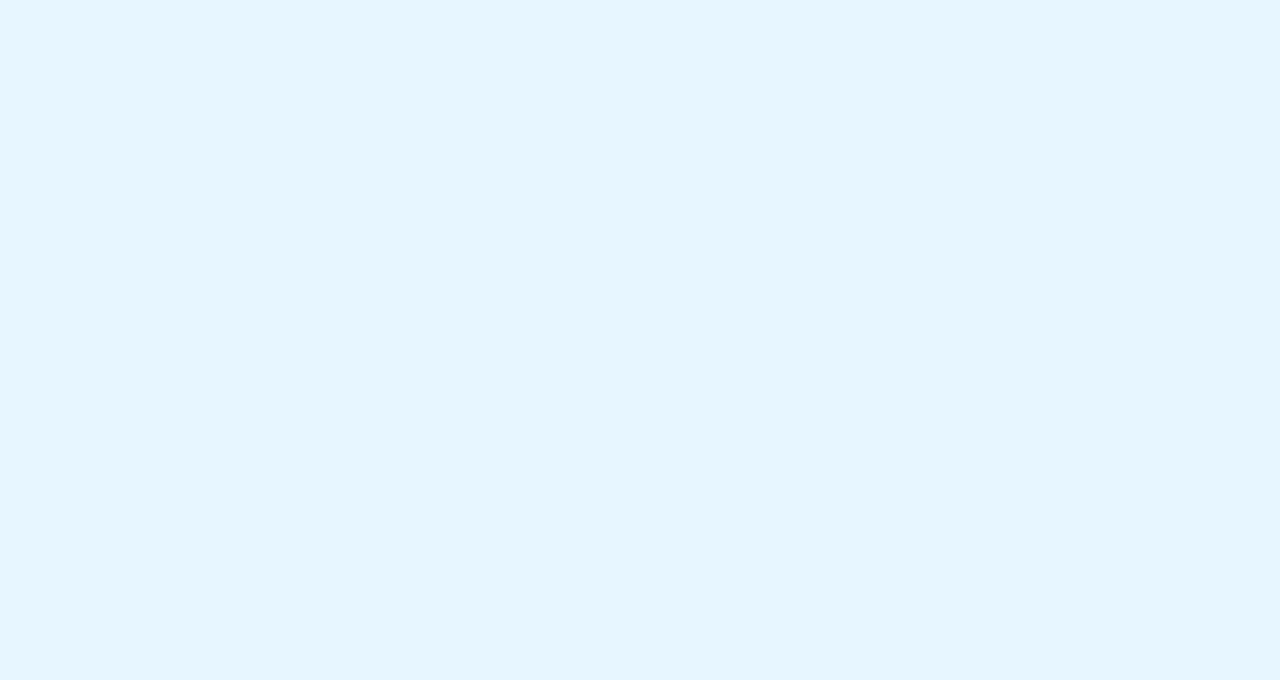
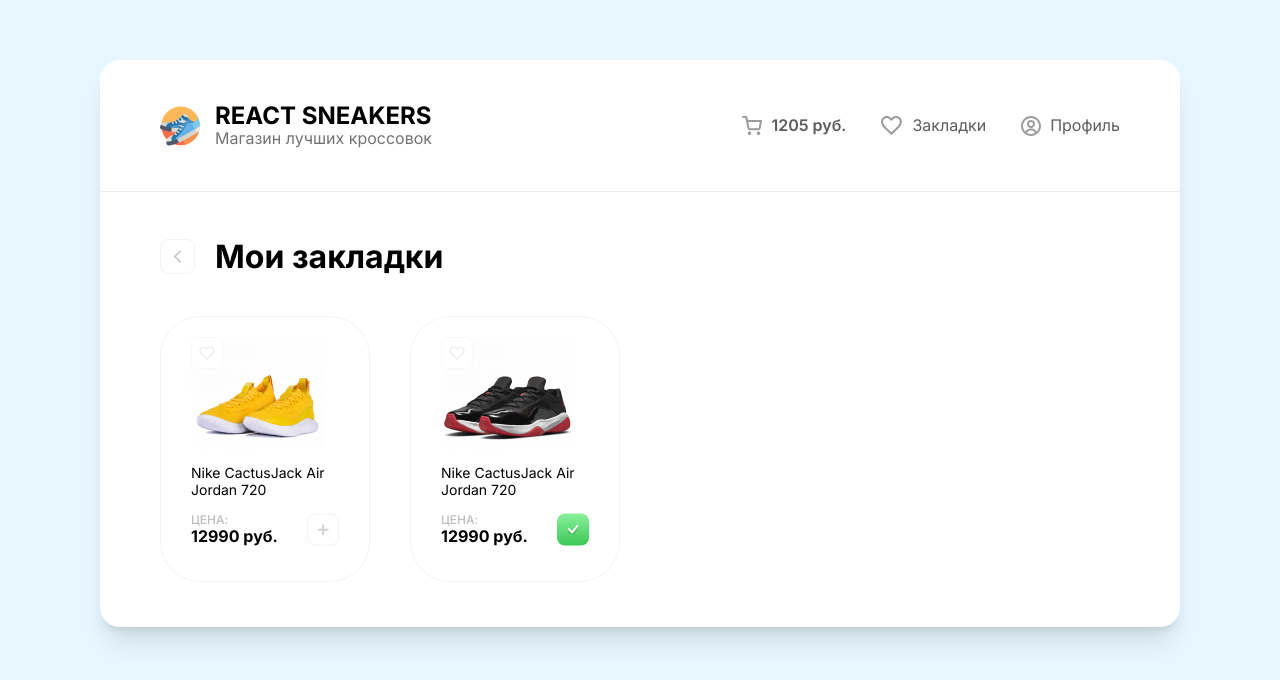
Before and after one commit to KTDKasp/KTDKasp-react-vite-sneakers-v2, a React (Vite) app: page /favorites in a window 1280 px wide. Before the commit this address had no page. Shown: the top 680 px of the page. Built offline with nearby package versions, Linux system fonts and the light colour scheme.

Commit message:
Добавили роутинг в закладки и создали скелетон

```diff
--- a/src/App.jsx
+++ b/src/App.jsx
@@ -1,8 +1,9 @@
 // import React from 'react';
 import { Route, Routes } from 'react-router-dom';
 
+import { MainLayout } from './layout/MainLayout';
 import { Home } from './pages/Home';
-import { MainLayout } from './layout/MainLayout';
+import { Favorites } from './pages/Favorites';
 
 import './app.css';
 
@@ -12,6 +13,7 @@
 			<Routes>
 				<Route path="/" element={<MainLayout />}>
 					<Route index element={<Home />} />
+					<Route path="favorites" element={<Favorites />} />
 				</Route>
 			</Routes>
 		</div>
--- a/src/app.css
+++ b/src/app.css
@@ -11,6 +11,11 @@
   list-style: none;
   outline: none;
   font-family: "Inter", system-ui;
+}
+
+a {
+  color: inherit;
+  text-decoration: none;
 }
 
 img,
--- a/src/components/Header/index.jsx
+++ b/src/components/Header/index.jsx
@@ -1,34 +1,36 @@
-import React from 'react'
+import { Link } from 'react-router-dom';
 
-import './Header.css'
+import './Header.css';
 
 export const Header = () => {
   return (
-    <header className='header'>
-
-      <div className='header__left'>
-        <img className='header__logo' src="/png/logo.png" alt="Logo" />
-        <div className='header__text'>
+    <header className="header">
+      <Link to="/">
+        <div className="header__left">
+          <img className="header__logo" src="/png/logo.png" alt="Logo" />
+          <div className="header__text">
             <h2>React Sneakers</h2>
             <p>Магазин лучших кроссовок</p>
           </div>
         </div>
+      </Link>
 
-      <ul className='header__right'>
-        <li className='header__list-elem'>
+      <ul className="header__right">
+        <li className="header__list-elem">
           <img src="/svg/cart.svg" alt="Cart" />
           <b>1205 руб.</b>
         </li>
-        <li className='header__list-elem'>
+        <Link to="favorites">
+          <li className="header__list-elem">
             <img src="/svg/heart.svg" alt="Saved" />
             <span>Закладки</span>
           </li>
-        <li className='header__list-elem'>
+        </Link>
+        <li className="header__list-elem">
           <img src="/svg/profile.svg" alt="Profile" />
           <span>Профиль</span>
         </li>
       </ul>
-
     </header>
-  )
-}
+  );
+};
--- /dev/null
+++ b/src/pages/Favorites/Favorites.css
@@ -0,0 +1,15 @@
+.favorites__top {
+  display: flex;
+  align-items: center;
+  gap: 20px;
+  margin-bottom: 40px;
+}
+
+.favorites__top-arrow {
+  width: 35px;
+  height: 35px;
+  padding: 10px 12px;
+  border: 1px solid rgb(242, 242, 242);
+  border-radius: 8px;
+  transform: rotate(180deg);
+}
--- /dev/null
+++ b/src/pages/Favorites/index.jsx
@@ -0,0 +1,37 @@
+import { Link } from 'react-router-dom';
+import { Card } from '../../components/Card';
+
+import './Favorites.css';
+
+export const Favorites = () => {
+  return (
+    <div className="favorites">
+      <div className="favorites__top">
+        <Link to="/">
+          <img
+            className="favorites__top-arrow"
+            src="/svg/arrow-right.svg"
+            alt="Arrow"
+          />
+        </Link>
+        <h2 className="content__h2">Мои закладки</h2>
+      </div>
+      <div className="card-list">
+        <Card
+          isAdded={false}
+          id={3}
+          price={12990}
+          title={'Nike CactusJack Air Jordan 720'}
+          imageUrl={'/sneakers/sneakers-5.jpg'}
+        />
+        <Card
+          isAdded={true}
+          id={4}
+          price={12990}
+          title={'Nike CactusJack Air Jordan 720'}
+          imageUrl={'/sneakers/sneakers-7.jpg'}
+        />
+      </div>
+    </div>
+  );
+};
```
Also changed, not shown: src/components/CardList/Skeleton.jsx (added, +23 -0 lines), src/pages/CartPage/CartPage.css (added), src/pages/CartPage/index.jsx (added). Lines whose indentation alone changed are shown as unchanged.
